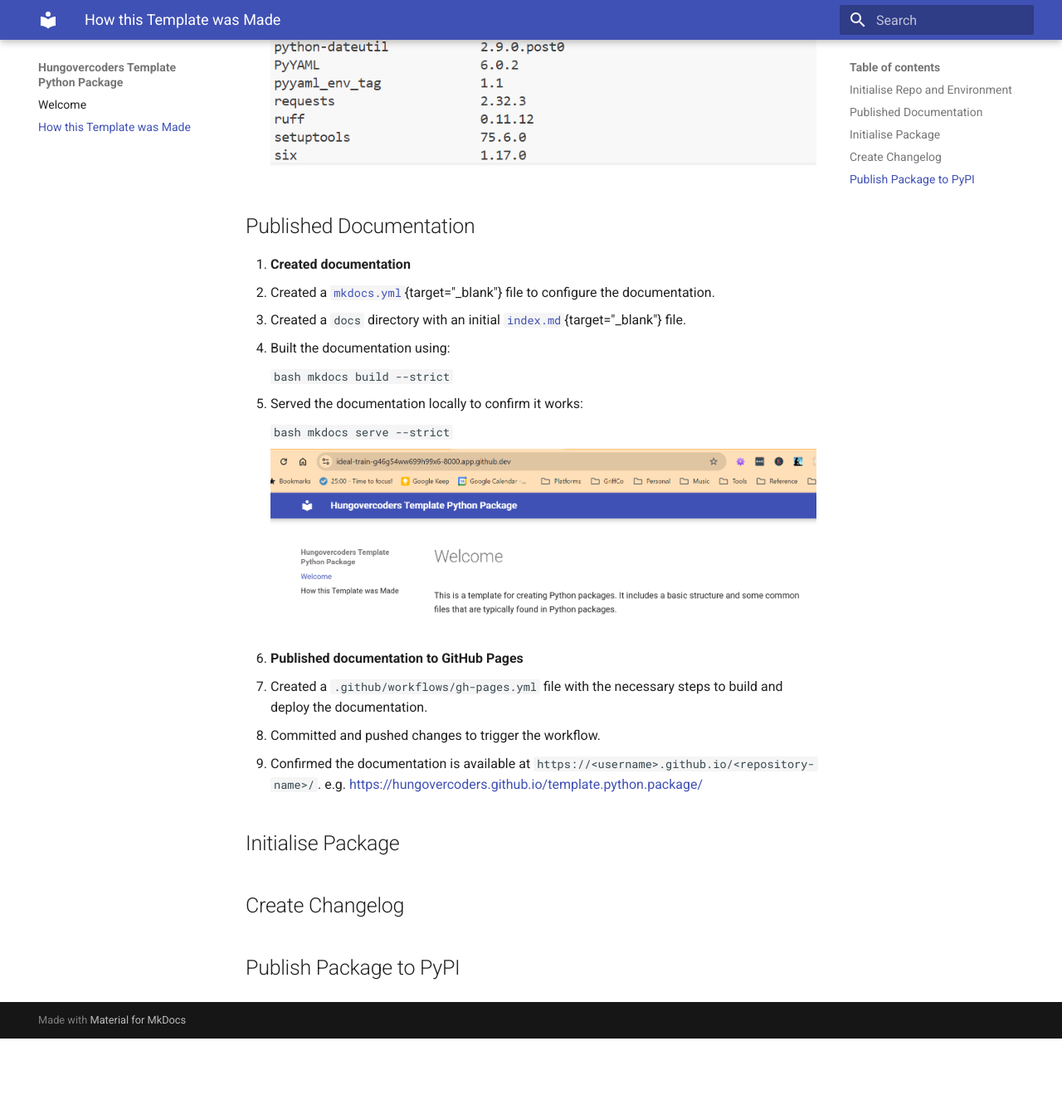
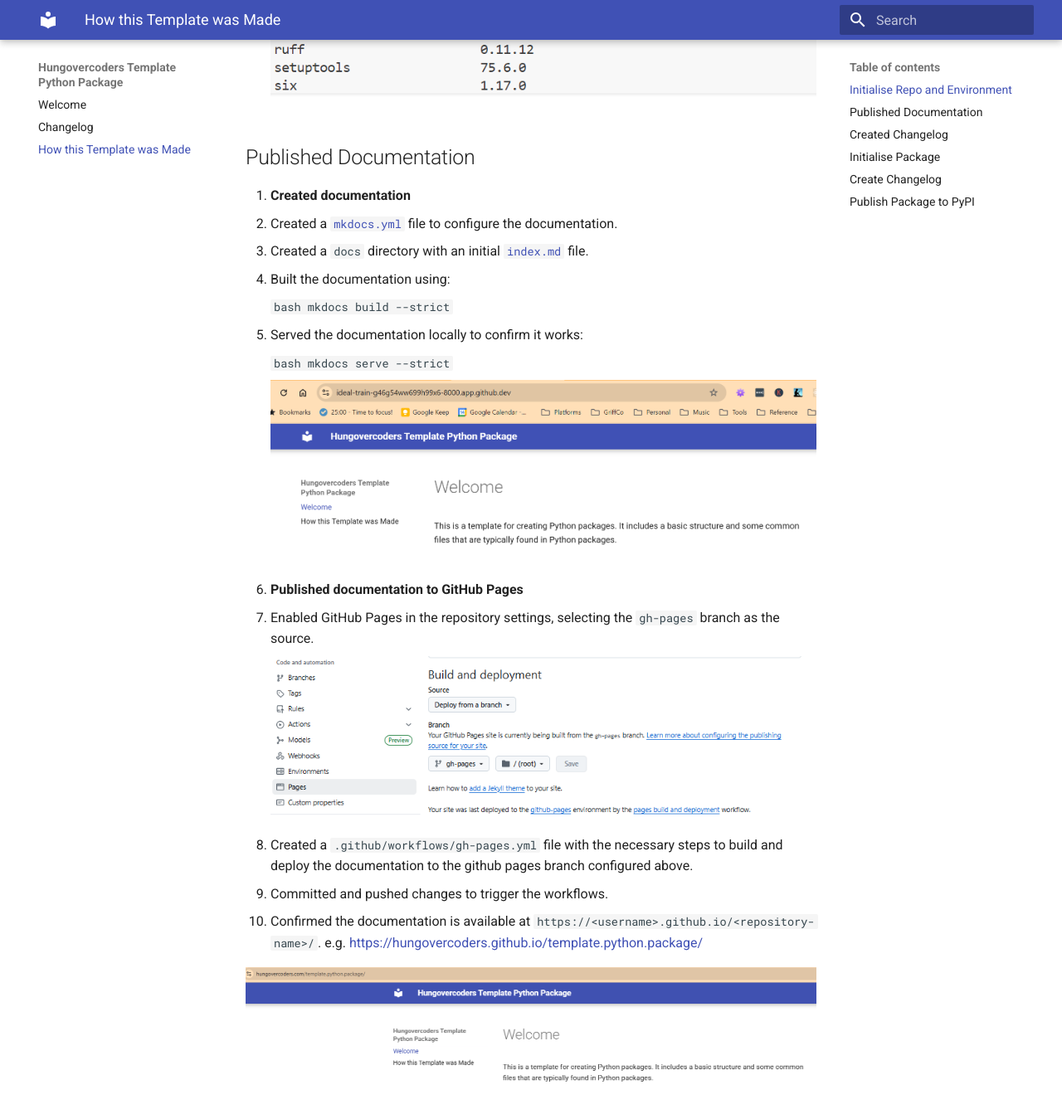
Before and after one commit to hungovercoders/template.python.package, an MkDocs documentation site: the page built from docs/how.md, in a window 1280 px wide and 1400 px high, scrolled down 2644 px. Shown: the top 1343 px of the window at 83% size. Built offline with MkDocs 1.6.1 and Material for MkDocs 9.7.7, drawn with Linux system fonts in a browser that asks for light colours; before the commit the page ends 3896 px from its top, so only the background shows below that; some of the changed text lies outside the part shown.

Commit message:
feat: update workflow name for clarity and fix image path in documentation

````diff
--- a/docs/how.md
+++ b/docs/how.md
@@ -17,7 +15,8 @@
 
 1. **Opened in codespaces and amended environment configuration.**
       - Added a [`devcontainer.json`](https://github.com/hungovercoders/template.python.package/blob/main/.devcontainer/devcontainer.json){target="_blank"} file to configure the development environment.
-      - Added a [requirements](https://github.com/hungovercoders/template.python.package/blob/main/.devcontainer/requirements.txt){target="_blank"} file for the packages required for development.
+      - Added a [requirements_dev](https://github.com/hungovercoders/template.python.package/blob/main/.devcontainer/requirements_dev.txt){target="_blank"} file for the packages required for development.
+      - Added a [requirements_docs](https://github.com/hungovercoders/template.python.package/blob/main/.devcontainer/requirements_docs.txt){target="_blank"} file for the packages required for documentation.
 
 1. **Reopened the codespace to confirm devcontainer configuration**
     - Confirmed VS code extensions installed.
@@ -50,12 +49,22 @@
      mkdocs serve --strict
      ```
 
-    ![Local Documentation Served](../images/local_mkdocs.PNG)
+    ![Local Documentation Served](./images/local_mkdocs.PNG)
 
-2. **Published documentation to GitHub Pages**
-   - Created a `.github/workflows/gh-pages.yml` file with the necessary steps to build and deploy the documentation.
-   - Committed and pushed changes to trigger the workflow.
-   - Confirmed the documentation is available at `https://<username>.github.io/<repository-name>/`. e.g. [https://hungovercoders.github.io/template.python.package/](https://hungovercoders.github.io/template.python.package/)
+1. **Published documentation to GitHub Pages**
+   - Enabled GitHub Pages in the repository settings, selecting the `gh-pages` branch as the source.
+
+    ![Github Pages Configuration](./images/github_pages.PNG)
+
+   - Created a `.github/workflows/gh-pages.yml` file with the necessary steps to build and deploy the documentation to the github pages branch configured above.
+   - Committed and pushed changes to trigger the workflows.
+   - Confirmed the documentation is available at `https://<username>.github.io/<repository-name>/`. e.g. [https://hungovercoders.github.io/template.python.package/](https://hungovercoders.github.io/template.python.package/){target="_blank"}
+
+   ![Published Docs](./images/published_docs.PNG)
+
+## Created Changelog
+
+1. **Created a `CHANGELOG.md` file**
 
 ## Initialise Package
 
--- a/mkdocs.yml
+++ b/mkdocs.yml
@@ -6,3 +6,4 @@
 
 markdown_extensions:
   - admonition
+  - attr_list
````
Also changed, not shown: other parts of docs/how.md (+0 -2 lines), docs/changelog.md (added), docs/images/github_pages.PNG (added), docs/images/published_docs.PNG (added), 3 other files.
